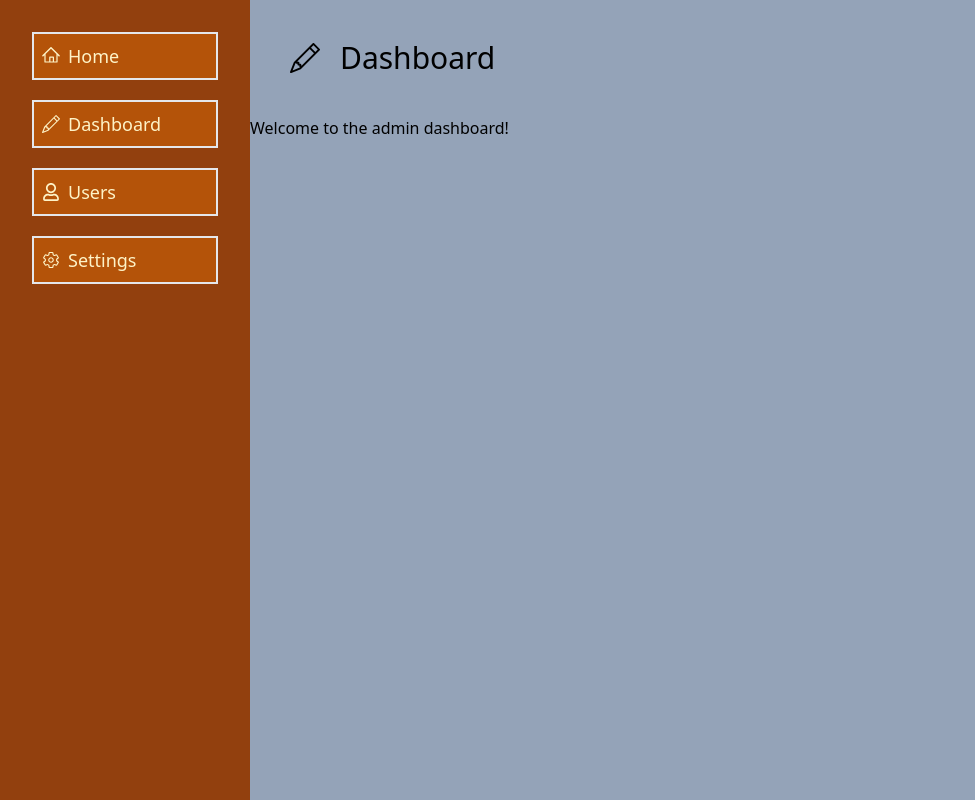
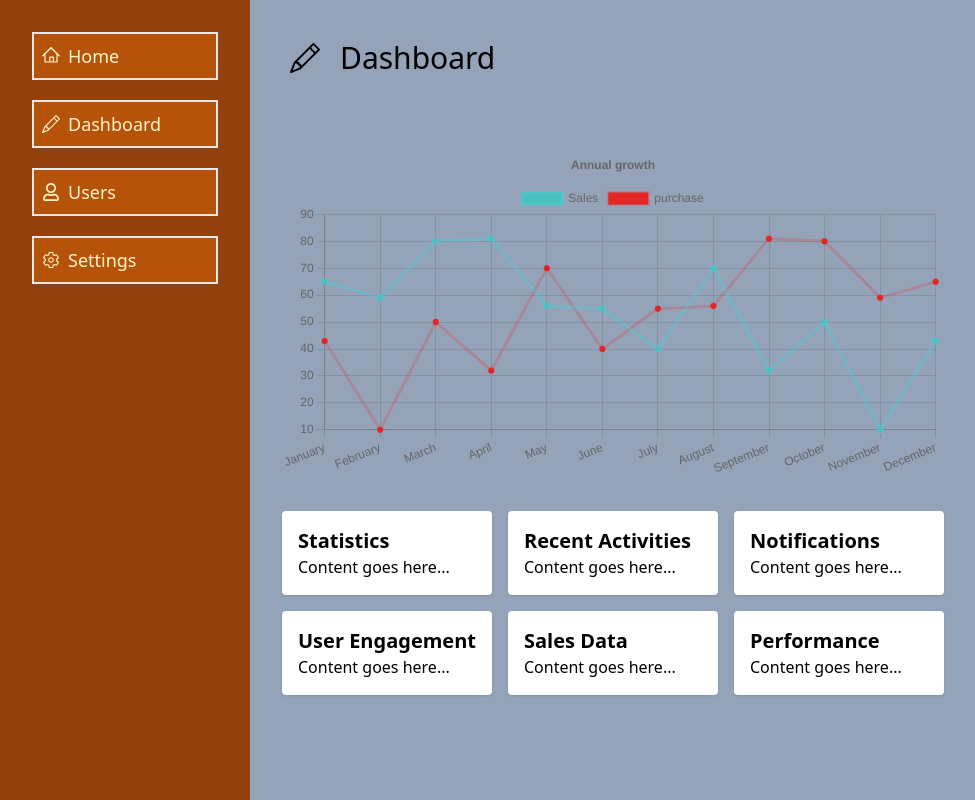
Before and after one commit to markopersonally/management-panel, a React (Create React App) app: page /dashboard in a window 1280 px wide. Shown: the whole page, without its empty margins (0-975 px from the left). Built offline with nearby package versions, Linux system fonts and the light colour scheme.

Commit message:
dashboard styling

```diff
--- a/package.json
+++ b/package.json
@@ -6,7 +6,9 @@
     "@testing-library/jest-dom": "^5.17.0",
     "@testing-library/react": "^13.4.0",
     "@testing-library/user-event": "^13.5.0",
+    "chart.js": "^4.4.3",
     "react": "^18.3.1",
+    "react-chartjs-2": "^5.2.0",
     "react-dom": "^18.3.1",
     "react-icons": "^5.2.1",
     "react-router-dom": "^6.23.1",
--- a/src/pages/DashboardPage.jsx
+++ b/src/pages/DashboardPage.jsx
@@ -1,6 +1,77 @@
+import React from "react";
 import H1 from "../components/UI/H1.jsx";
 import Section from "../components/UI/Section.jsx";
 import { BsPencil } from "react-icons/bs";
+import { Line } from "react-chartjs-2";
+import {
+  Chart as ChartJS,
+  LineElement,
+  CategoryScale,
+  LinearScale,
+  PointElement,
+  Title,
+  Tooltip,
+  Legend,
+} from "chart.js";
+
+ChartJS.register(
+  LineElement,
+  CategoryScale,
+  LinearScale,
+  PointElement,
+  Title,
+  Tooltip,
+  Legend
+);
+
+const data = {
+  labels: [
+    "January",
+    "February",
+    "March",
+    "April",
+    "May",
+    "June",
+    "July",
+    "August",
+    "September",
+    "October",
+    "November",
+    "December",
+  ],
+  datasets: [
+    {
+      label: "Sales",
+      data: [65, 59, 80, 81, 56, 55, 40, 70, 32, 50, 10, 43],
+      fill: false,
+      backgroundColor: "rgb(75, 192, 192)",
+      borderColor: "rgba(0, 255, 255, 0.2)",
+    },
+    {
+      label: "purchase",
+      data: [43, 10, 50, 32, 70, 40, 55, 56, 81, 80, 59, 65],
+      fill: false,
+      backgroundColor: "rgb(228, 37, 37)",
+      borderColor: "rgba(238, 34, 34, 0.2)",
+    },
+  ],
+};
+
+const options = {
+  responsive: true,
+  plugins: {
+    legend: {
+      position: "top",
+    },
+    title: {
+      display: true,
+      text: "Annual growth",
+    },
+  },
+};
+
+const divItems = "p-4 bg-white rounded shadow";
+const divItemsText = "text-xl font-bold";
 
 export default function Dashboard() {
   return (
@@ -9,7 +80,37 @@ export default function Dashboard() {
         <BsPencil />
         Dashboard
       </H1>
-      <p>Welcome to the admin dashboard!</p>
+      <div className="p-8">
+        <div className="mb-8">
+          <Line data={data} options={options} />
+        </div>
+        <div className="grid grid-cols-3 gap-4">
+          <div className={divItems}>
+            <h2 className={divItemsText}>Statistics</h2>
+            <p>Content goes here...</p>
+          </div>
+          <div className={divItems}>
+            <h2 className={divItemsText}>Recent Activities</h2>
+            <p>Content goes here...</p>
+          </div>
+          <div className={divItems}>
+            <h2 className={divItemsText}>Notifications</h2>
+            <p>Content goes here...</p>
+          </div>
+          <div className={divItems}>
+            <h2 className={divItemsText}>User Engagement</h2>
+            <p>Content goes here...</p>
+          </div>
+          <div className={divItems}>
+            <h2 className={divItemsText}>Sales Data</h2>
+            <p>Content goes here...</p>
+          </div>
+          <div className={divItems}>
+            <h2 className={divItemsText}>Performance</h2>
+            <p>Content goes here...</p>
+          </div>
+        </div>
+      </div>
     </Section>
   );
 }
--- a/src/pages/UsersPage.jsx
+++ b/src/pages/UsersPage.jsx
@@ -1,6 +1,8 @@
 import H1 from "../components/UI/H1.jsx";
 import Section from "../components/UI/Section.jsx";
 import { FaRegUser } from "react-icons/fa";
+
+
 
 export default function Users() {
   return (
```
Also changed, not shown: tailwind.config.js (line endings or trailing spaces), 1 other file (tests, documents, lock files or other folders).
